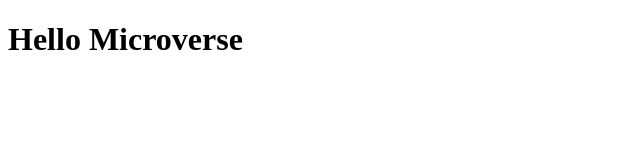
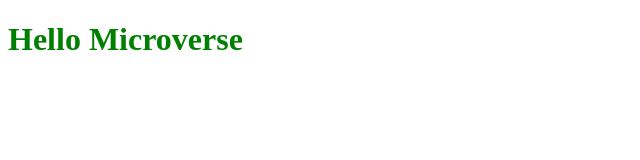
Before and after one commit to Alondra87/Hello-Microverse-project, a plain HTML site: page index.html in a window 1280 px wide. Shown: the whole page, without its empty margins (0-640 px from the left). Drawn offline with Linux system fonts and the light colour scheme.

Commit message:
Add .css file

```diff
--- a/index.html
+++ b/index.html
@@ -4,9 +4,11 @@
     <meta charset="UTF-8">
     <meta http-equiv="X-UA-Compatible" content="IE=edge">
     <meta name="viewport" content="width=device-width, initial-scale=1.0" />
+    <link rel="stylesheet" href="styles.css">
+
     <title>Hello Microverse</title>
 </head>
 <body>
-  <header> <h1>Hello Microverse</h1> </header>
+  <header class="header"> <h1>Hello Microverse</h1> </header>
 </body>
 </html>
--- /dev/null
+++ b/styles.css
@@ -0,0 +1,3 @@
+.header {
+  color: green;
+}
```
